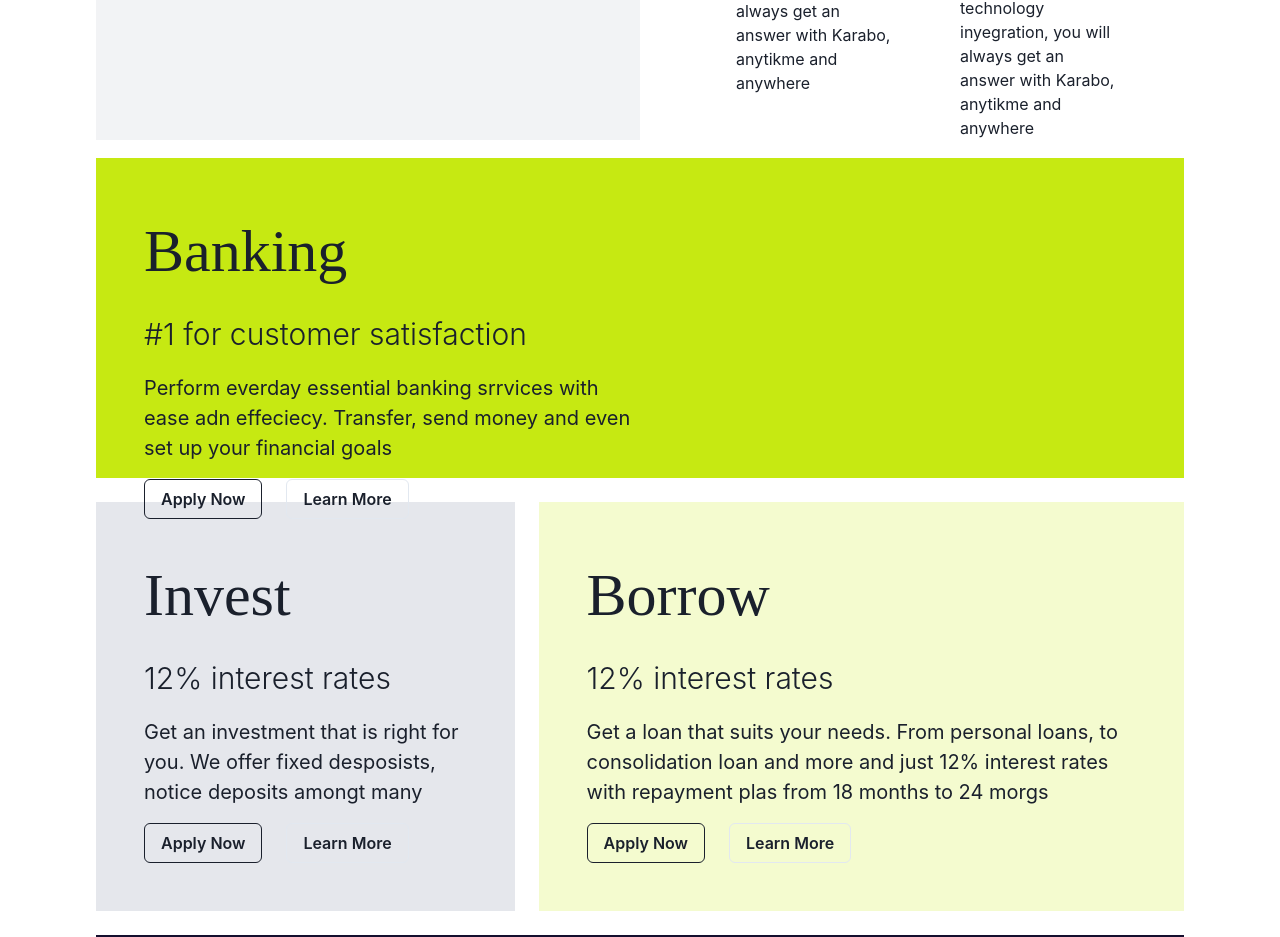
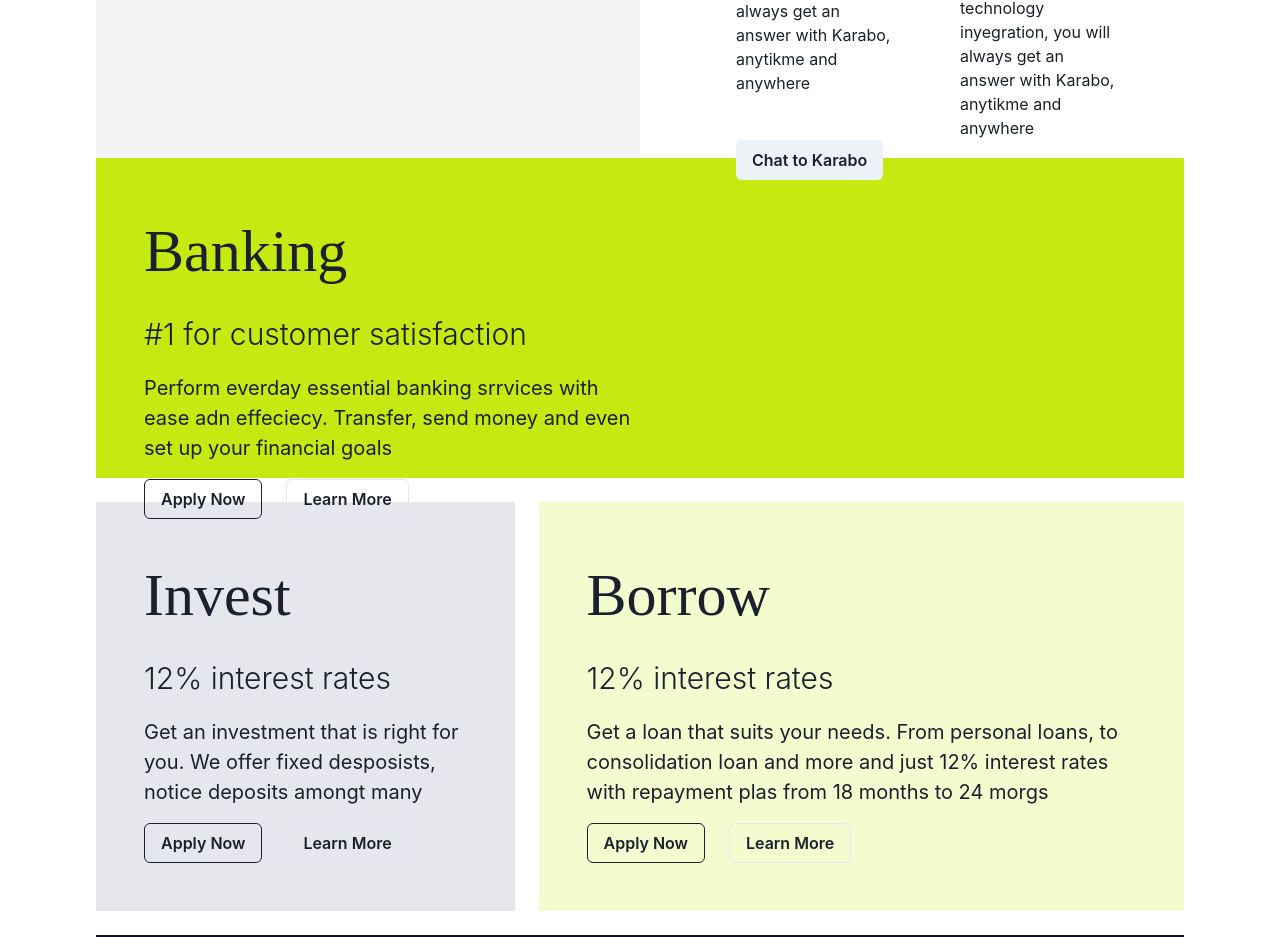
Before and after one commit to Tshenolo1994/africanbank-landingpage, a React (Create React App) app: page / in a window 1280 px wide. Shown: the part 4476-5413 px from the top of the page. Built offline with nearby package versions, Linux system fonts and the light colour scheme.

Commit message:
karabo button update

```diff
--- a/src/components/Karabo.jsx
+++ b/src/components/Karabo.jsx
@@ -1,5 +1,5 @@
 import React from 'react'
-import { Grid, GridItem, Image, Box, Text , Flex } from '@chakra-ui/react'
+import { Grid, GridItem, Image, Box, Text , Flex, Button } from '@chakra-ui/react'
 import karabo from "../assets/karabo.png"
 import chatVideo from "../assets/karabo-chat.mp4"
 import {AiFillSound} from "react-icons/ai"
@@ -49,6 +49,7 @@
         <Text w="70%" mt={8}>With our AI technology inyegration, you will always get an answer with Karabo, anytikme and anywhere</Text>
     </Box>
    </Flex>
+   <Button>Chat to Karabo</Button>
     </Box>
   </GridItem>
 </Grid>
```
